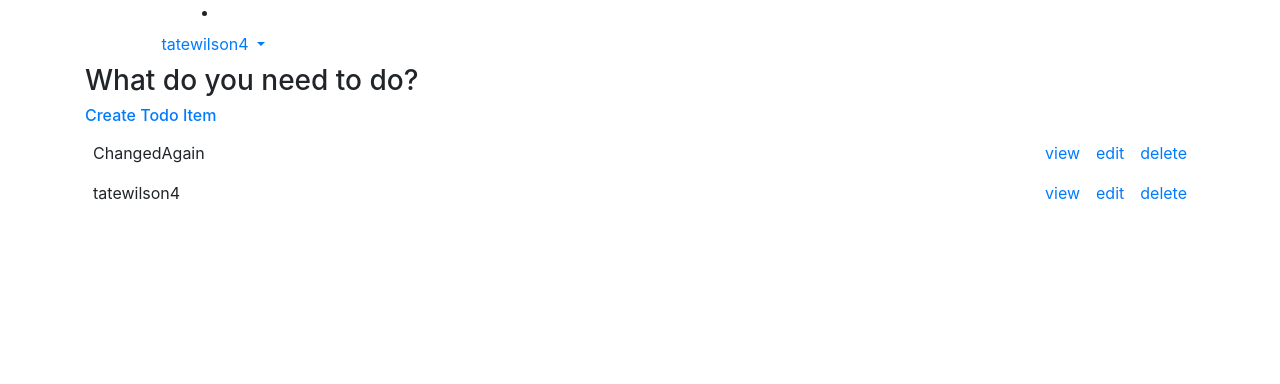
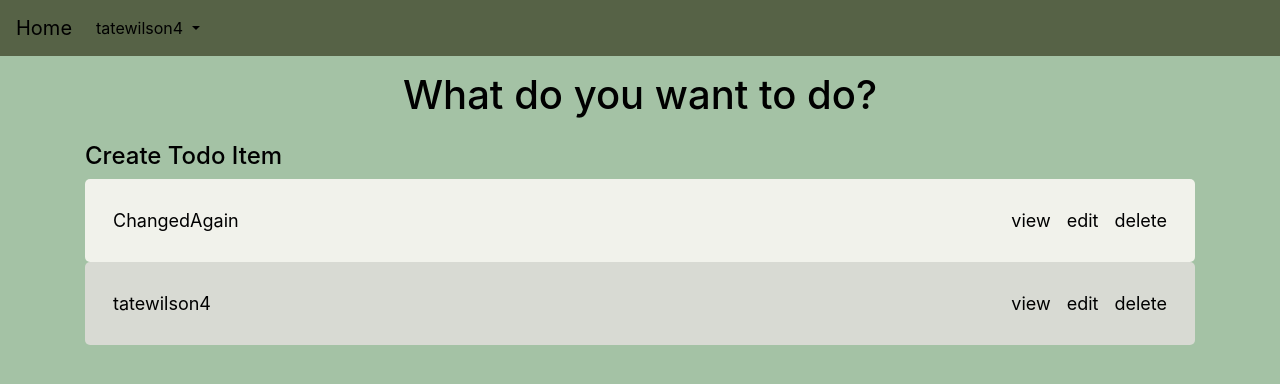
Before and after one commit to tatewilson4/python_todo_with_auth, a Django app: page /home/ in a window 1280 px wide. Shown: the top 384 px of the page. Run offline with Django 3.2, Linux system fonts and the light colour scheme; a user stored in the database is signed in; data comes from the database, SQL or seed files in the repository; both versions use the stored data as it was after the commit; some libraries are stand-ins or nearby versions.

Commit message:
created static directory with css, added basic css to home page

```diff
--- /dev/null
+++ b/static/css/style.css
@@ -0,0 +1,36 @@
+body {
+    background-color: #A4C2A5;
+    color: black;
+}
+.navbar {
+    background-color: #566246;
+}
+
+a {
+    color: black;
+}
+
+a:hover {
+    list-style: none;
+    text-decoration: none;
+    color: #4A4A48;
+}
+
+h1 {
+    text-align: center;
+    padding: 15px;
+}
+
+#even {
+    background-color: #F1F2EB;
+}
+
+#odd {
+    background-color: #D8DAD3;
+}
+
+.d-flex {
+    padding: 20px;
+    border-radius: 5px;
+    font-size: 18px;
+}
--- a/todo/templates/base.html
+++ b/todo/templates/base.html
@@ -1,3 +1,4 @@
+{% load static %}
 <!doctype html>
 <html lang="en">
 <head>
@@ -7,13 +8,19 @@
 
     <!-- Bootstrap CSS -->
     <link rel="stylesheet" href="https://stackpath.bootstrapcdn.com/bootstrap/4.1.3/css/bootstrap.min.css" integrity="sha384-MCw98/SFnGE8fJT3GXwEOngsV7Zt27NXFoaoApmYm81iuXoPkFOJwJ8ERdknLPMO" crossorigin="anonymous">
-
+    <link rel="stylesheet" href="{% static 'css/style.css' %}">
     <title>Hello, world!</title>
 </head>
 <body>
-    <div class="username-or-login col-4">
+    <nav class="navbar navbar-expand-lg">
+
+        <a class="navbar-brand" href="{% url 'home' %}">Home</a>
+        <button class="navbar-toggler" type="button" data-toggle="collapse" data-target="#navbarNav" aria-controls="navbarNav" aria-expanded="false" aria-label="Toggle navigation">
+            <span class="navbar-toggler-icon"></span>
+        </button>
+        <div class="collapse navbar-collapse" id="navbarNav">
+            <ul class="navbar-nav">
                 {% if request.user.is_authenticated %}
-
                 <li class="nav-item dropdown auth-dropdown" style="text-align:center;">
                     <a class="login-logout nav-link dropdown-toggle" href="{% url 'home' %}" id="navbarDropdown" role="button" data-toggle="dropdown" aria-haspopup="true" aria-expanded="false">
                         <i class="fas fa-user-tie"></i> {{ request.user.username }}
@@ -29,7 +36,10 @@
                     <a  class="login-logout btn btn-primary" href="/accounts/login/">Login / Register</a>
                 </li>
                 {% endif %}
+            </ul>
         </div>
+    </nav>
+
     {% block content %}
     {% endblock %}
     <!-- Optional JavaScript -->
--- a/todo/templates/home.html
+++ b/todo/templates/home.html
@@ -3,20 +3,27 @@
 {% block content %}
 
 <div class="container">
-    <h3>What do you need to do?</h3>
-    <h6><a href="{% url "todo_new" %}">Create Todo Item</a></h6>
+    <h1>What do you want to do?</h1>
 </div>
-
-
+<div class="container">
+<h4><a href="{% url "todo_new" %}">Create Todo Item</a></h4>
 {% for todo in object_list %}
-<div class="container">
-    <div class="d-flex">
+{% if todo.id|divisibleby:2 == 0 %}
+    <div class="d-flex" id="even">
         <div class="mr-auto p-2">{{ todo.item }}</div>
         <div class="p-2"><a class="list_item_links" href="{% url "todo_detail" todo.id %}"> view   </a></div>
         <div class="p-2"><a class="list_item_links" href="{% url "todo_edit" todo.id %}"> edit </a></div>
         <div class="p-2"><a class="list_item_links" href="{% url "todo_delete" todo.id %}"> delete </a></div>
     </div>
+
+{% else %}
+    <div class="d-flex" id="odd">
+        <div class="mr-auto p-2">{{ todo.item }}</div>
+        <div class="p-2"><a class="list_item_links" href="{% url "todo_detail" todo.id %}"> view   </a></div>
+        <div class="p-2"><a class="list_item_links" href="{% url "todo_edit" todo.id %}"> edit </a></div>
+        <div class="p-2"><a class="list_item_links" href="{% url "todo_delete" todo.id %}"> delete </a></div>
+    </div>
+{% endif %}
+{% endfor %}
 </div>
-
-{% endfor %}
 {% endblock %}
```
Also changed, not shown: db.sqlite3. Lines whose indentation alone changed are shown as unchanged.
